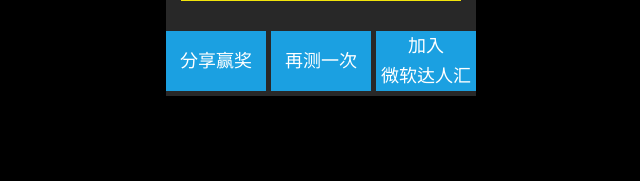
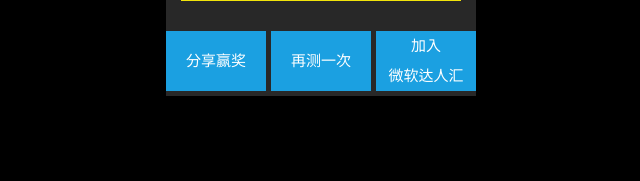
Before and after one commit to Wanghaoran/windows-phone-exam, a PHP site: page /DbName/index/Tpl/Index/result.html in a window 1280 px wide. Shown: the part 619-800 px from the top of the page, without its empty margins (319-959 px from the left). Run offline with PHP 8.4, Linux system fonts and the light colour scheme.

Commit message:
调整结果页字体大小

```diff
--- a/Public/index/css/common.css
+++ b/Public/index/css/common.css
@@ -126,7 +126,7 @@
 
 #container .threebtn{ width:310px; margin:0 auto;}
 #container .threebtn li{ float:left; width:100px; height:60px; margin-right:5px; text-align:center; background:#1ba0e1;}
-#container .threebtn li a{ display:inline-block; width:90px; height:60px; color:#fff; line-height:60px; font-size:18px;}
+#container .threebtn li a{ display:inline-block; width:90px; height:60px; color:#fff; line-height:60px; font-size:15px;}
 #container .threebtn li.libtn3{ margin-right:0;}
 #container .threebtn li.libtn3 a{ line-height:30px;}
 
```
